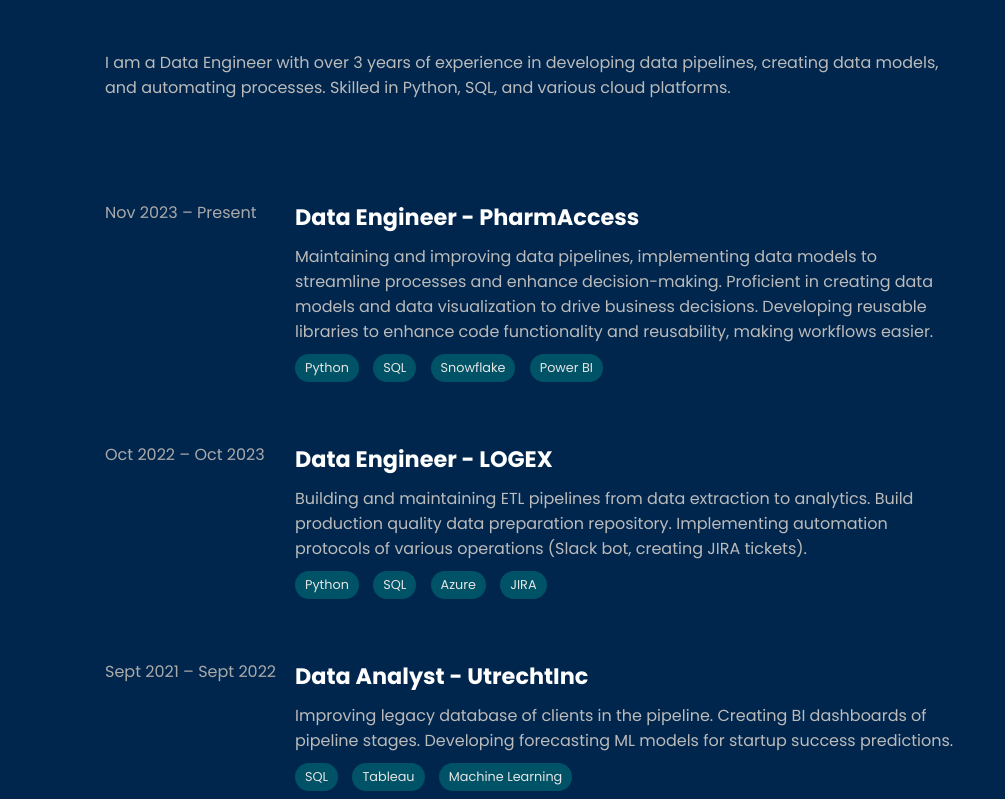
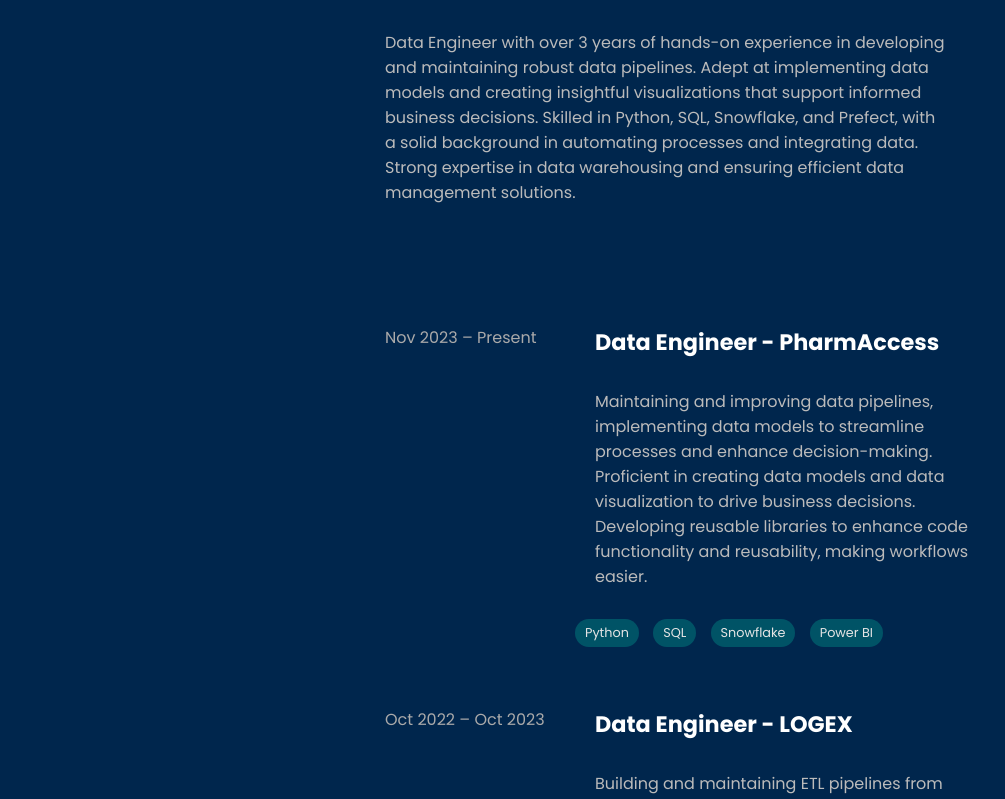
Before and after one commit to mariusadrian77/Portfolio, a plain HTML site: page index.html in a window 1280 px wide. Shown: the top 799 px of the page, 275-1280 px from the left. Drawn offline with Linux system fonts and the light colour scheme.

Commit message:
- Changes in page layout.

```diff
--- a/index.html
+++ b/index.html
@@ -38,7 +38,17 @@
     <main class="content">
         <!-- About Section -->
         <section id="about" class="section">
-            <p class="about-text">I am a Data Engineer with over 3 years of experience in developing data pipelines, creating data models, and automating processes. Skilled in Python, SQL, and various cloud platforms.</p>
+            <p class="about-text">Data Engineer with over 3 years of hands-on
+                experience in developing and maintaining
+                robust data pipelines. Adept at
+                implementing data models and creating
+                insightful visualizations that support
+                informed business decisions. Skilled in
+                Python, SQL, Snowflake, and Prefect, with a
+                solid background in automating processes
+                and integrating data. Strong expertise in
+                data warehousing and ensuring efficient
+                data management solutions.</p>
         </section>
 
         <!-- Experience Section -->
--- a/styles.css
+++ b/styles.css
@@ -79,7 +79,9 @@ nav li:before {
 }
 
 .about-text {
-    margin-left: px;
+    margin-left: 0px;
+    max-width: 600px;
+    padding: 20px;
 }
 
 .nav-link {
@@ -118,7 +120,7 @@ nav li:before {
 /* Main Content Area */
 .content {
     margin-left: 340px; /* Keep balanced spacing between left sidebar and content */
-    padding: 40px;
+    padding-left: 300px;
     flex-grow: 1;
 }
 
@@ -138,19 +140,27 @@ nav li:before {
     width: 150px;
     white-space: nowrap;
     margin-right: 20px;
-    text-align: right;
+    text-align: left;
     padding-right: 170px;
+    padding-left: 20px;
     flex-shrink: 0;
 }
 
 .role-company {
     flex-grow: 1;
+
 }
 
 .role-company h3 {
     color: white;
     font-size: 1.4rem;
     margin-bottom: 10px;
+    margin-left: 20px;
+}
+
+.role-company p {
+    max-width: 600px;
+    padding: 20px;
 }
 
 p {
@@ -189,7 +199,7 @@ footer {
 
     .content {
         margin-left: 0;
-        padding: 20px;
+        padding: 150px;
     }
 
     .experience-header {
```
